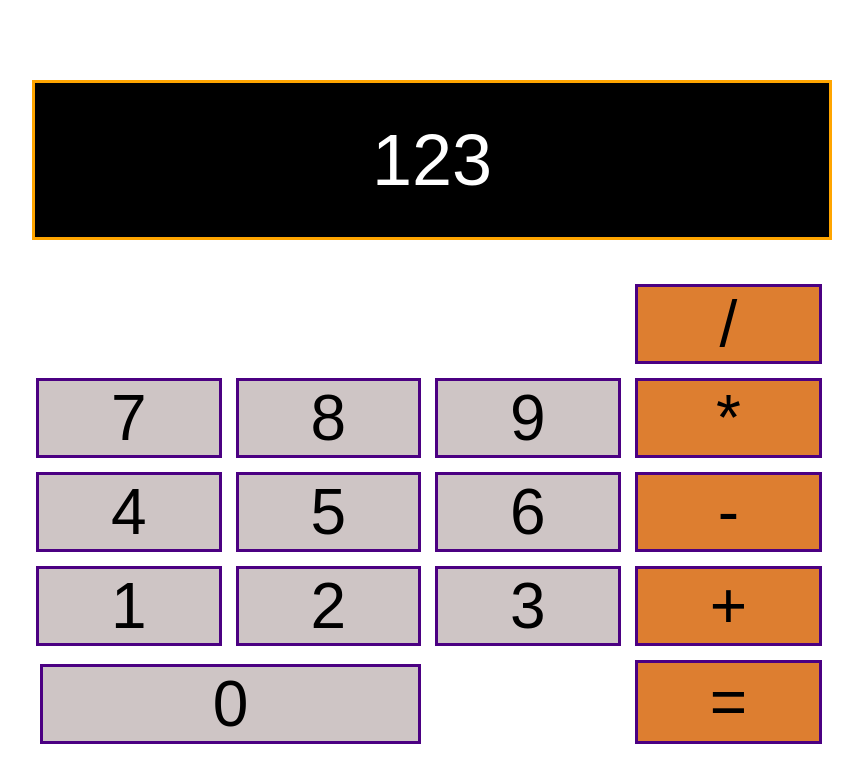
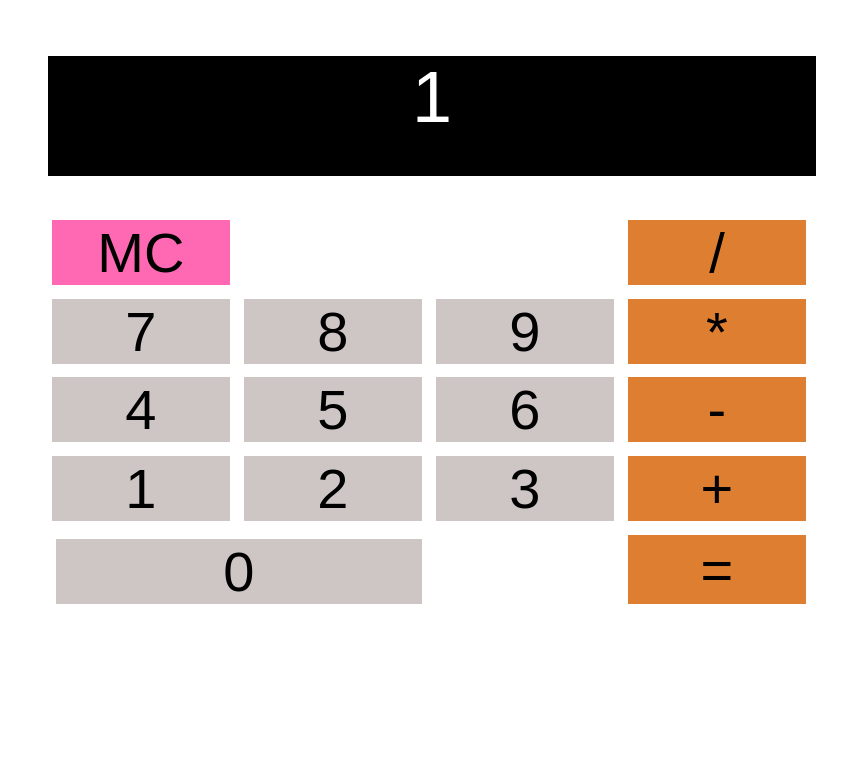
Before and after one commit to MatthewGarner/calculator, a plain HTML site: page index.html in a window 1280 px wide. Shown: the whole page, without its empty margins (208-1071 px from the left). Drawn offline with Linux system fonts and the light colour scheme.

Commit message:
PADD: event listening for button presses and prettified

```diff
--- a/index.html
+++ b/index.html
@@ -4,9 +4,8 @@
     <meta charset="utf-8" />
     <title>Calculator</title>
     <meta name="viewport" content="width=device-width, initial-scale=1" />
-    <script charset="utf-8" src="script.js"></script>
     <link rel="preconnect" href="https://fonts.gstatic.com">
-   <!-- <link href="https://fonts.googleapis.com/css2?family=Teko&display=swap" rel="stylesheet"> -->
+    <!-- <link href="https://fonts.googleapis.com/css2?family=Teko&display=swap" rel="stylesheet"> -->
     <link rel="stylesheet" href="style.css"/>
 </head>
 <body>
@@ -31,9 +30,11 @@
                 <div id="button-subtract" class="calculator-button operator-input">-</div>
                 <div id="button-multiply" class="calculator-button operator-input">*</div>
                 <div id="button-divide" class="calculator-button operator-input">/</div>
+                <div id="button-clear" class="calculator-button">MC</div>
 
             </div>
         </div>
     </div>
 </body>
+<script charset="utf-8" src="script.js"></script>
 </html>
--- a/script.js
+++ b/script.js
@@ -1,3 +1,9 @@
+//Select dynamic content areas
+const calculatorDisplay = document.getElementById('calculator-output');
+const numberButtons = document.querySelectorAll('.number-input');
+const operatorButtons = document.querySelectorAll('.operator-input');
+
+//Basic functions for maths operations
 function add(a, b) {
     return a + b;
 }
@@ -14,6 +20,7 @@ function divide (a, b) {
     return a / b;
 }
 
+//General operator function
 function operate(operator, a, b) {
     switch (operator) {
         case "+":
@@ -28,3 +35,26 @@ function operate(operator, a, b) {
             return "ERROR";
     }
 }
+
+//Default page load
+    //TODO - Define default behaviour
+function loadDefault() {
+    console.log("test");
+}
+
+//Add event listeners for inputs
+numberButtons.forEach(element => element.addEventListener('click', e => console.log(e.target.textContent)));
+operatorButtons.forEach(element => element.addEventListener('click', e => console.log(e.target.textContent)));
+
+
+let displayNumber = "1";
+calculatorDisplay.textContent = displayNumber;
+
+/*
+Create the functions that populate the display when you click the number buttons…
+you should be storing the ‘display value’ in a variable somewhere for use in the next step.
+*/
+
+//listen for button press
+//check which key was pressed and match to number
+//add number to screen display
--- a/style.css
+++ b/style.css
@@ -5,12 +5,10 @@
 }
 
 .calculator-button {
-    border-color: indigo;
-    border-style: solid;
     margin: 2% 10px 10px 2%;
     align-content: center;
     justify-content: center;
-
+    cursor: pointer;
 }
 
 .number-input {
@@ -26,28 +24,24 @@
 }
 
 #calculator {
-    width: 800px;
-    margin: 10vmin auto;
-    /*background-color: rgb(207, 241, 236);*/
-    /*border-style: solid;*/
-
+    width: 60vw;
+    margin: 7vh auto;
 }
 
 #calculator-pad {
     display: grid;
-    grid-template-columns: repeat(4, auto);
+    grid-template-columns: repeat(4, 1fr);
     grid-template-rows: repeat(5, auto);
-    font-size: 8vh;
+    font-size: 7vh;
 }
 
 #calculator-output {
     background-color: black;
-    border-style: solid;
-    border-color: orange;
     color: white;
     font-size: 9vh;
-    padding: 0.5em 0 0.5em 0;
+    height: 15vh;
     margin-bottom: 5vmin;
+
 }
 
 #button-1 {
@@ -109,3 +103,8 @@
 #button-equals {
     grid-area: 5 / 4 / span 1 / span 1;
 }
+
+#button-clear {
+    grid-area: 1 / 1 / span 1 / span 1;
+    background-color: hotpink;
+}
```
